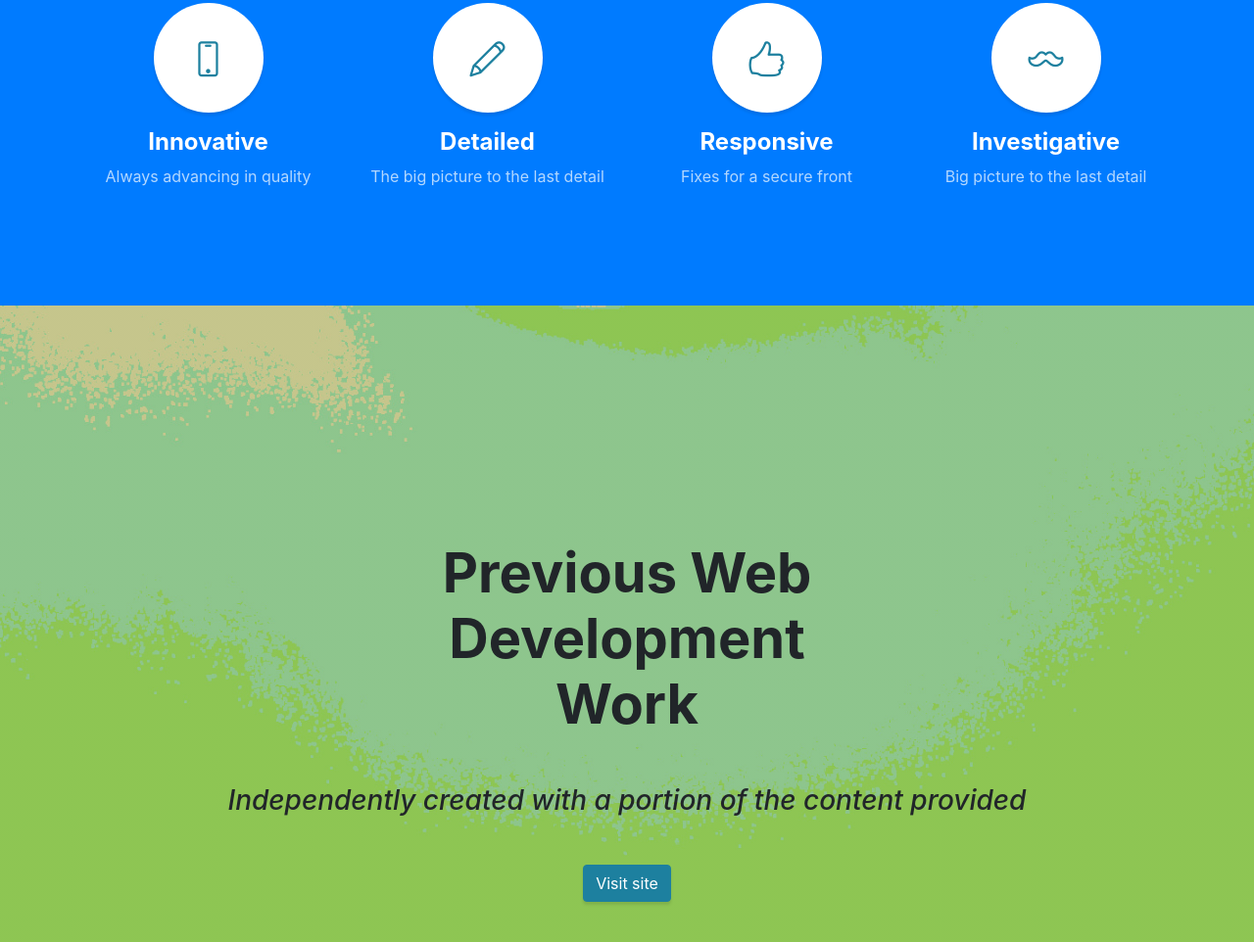
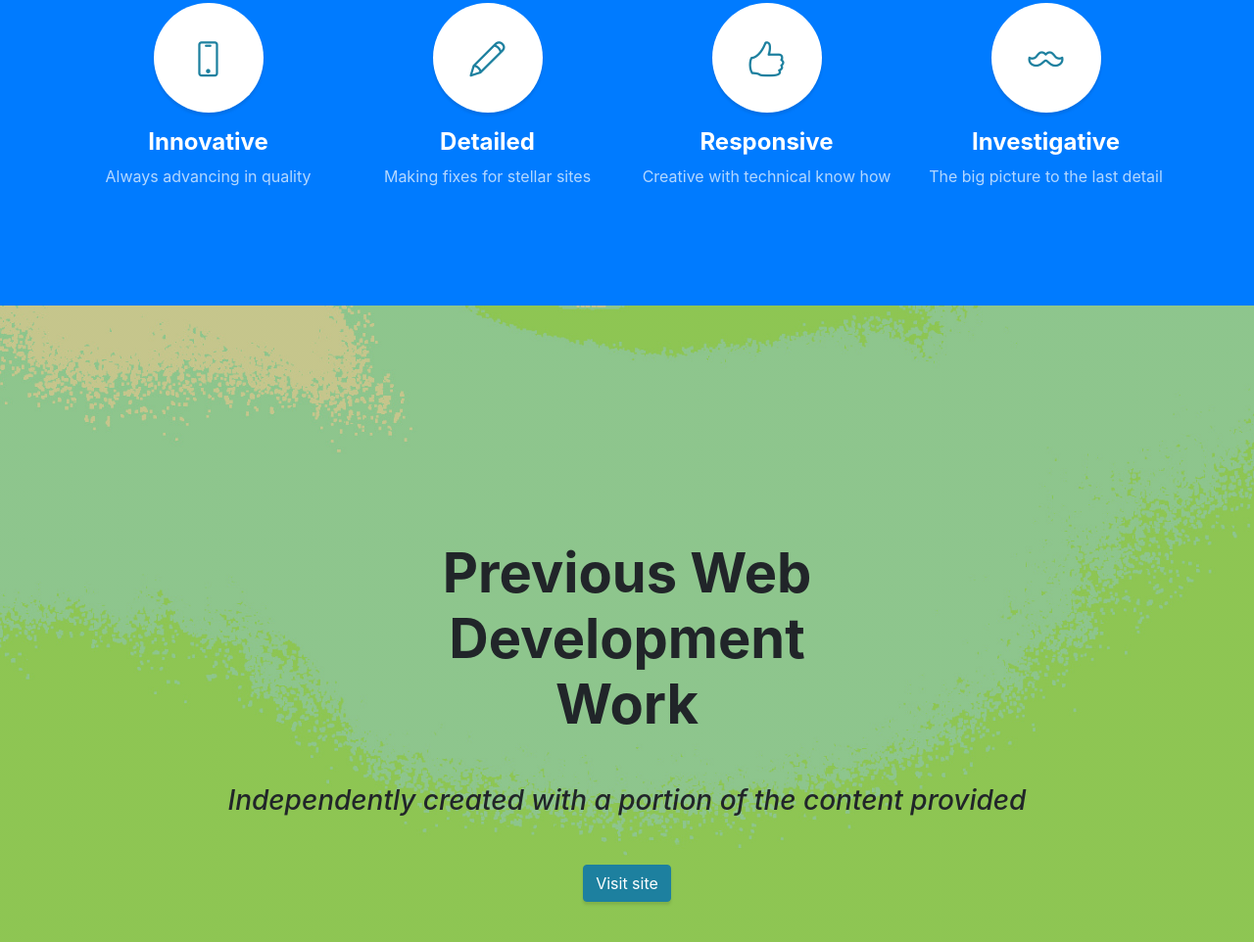
Before and after one commit to aspenoeld/aspenoeld.github.io, a website with bundled scripts: page index.html in a window 1280 px wide. Shown: the part 1050-2012 px from the top of the page at 98% size. Built offline with nearby package versions, Linux system fonts and the light colour scheme.

Commit message:
Update index.html

```diff
--- a/index.html
+++ b/index.html
@@ -113,7 +113,7 @@
             <h4>
               <strong>Detailed</strong>
             </h4>
-            <p class="text-faded mb-0">The big picture to the last detail</p>
+            <p class="text-faded mb-0">Making fixes for stellar sites</p>
           </div>
           <div class="col-lg-3 col-md-6 mb-5 mb-md-0">
             <span class="service-icon rounded-circle mx-auto mb-3">
@@ -122,7 +122,7 @@
             <h4>
               <strong>Responsive</strong>
             </h4>
-            <p class="text-faded mb-0">Fixes for a secure front</p>
+            <p class="text-faded mb-0">Creative with technical know how</p>
           </div>
           <div class="col-lg-3 col-md-6">
             <span class="service-icon rounded-circle mx-auto mb-3">
@@ -131,7 +131,7 @@
             <h4>
               <strong>Investigative</strong>
             </h4>
-            <p class="text-faded mb-0">Big picture to the last detail</p>
+            <p class="text-faded mb-0">The big picture to the last detail</p>
           </div>
         </div>
       </div>
```
